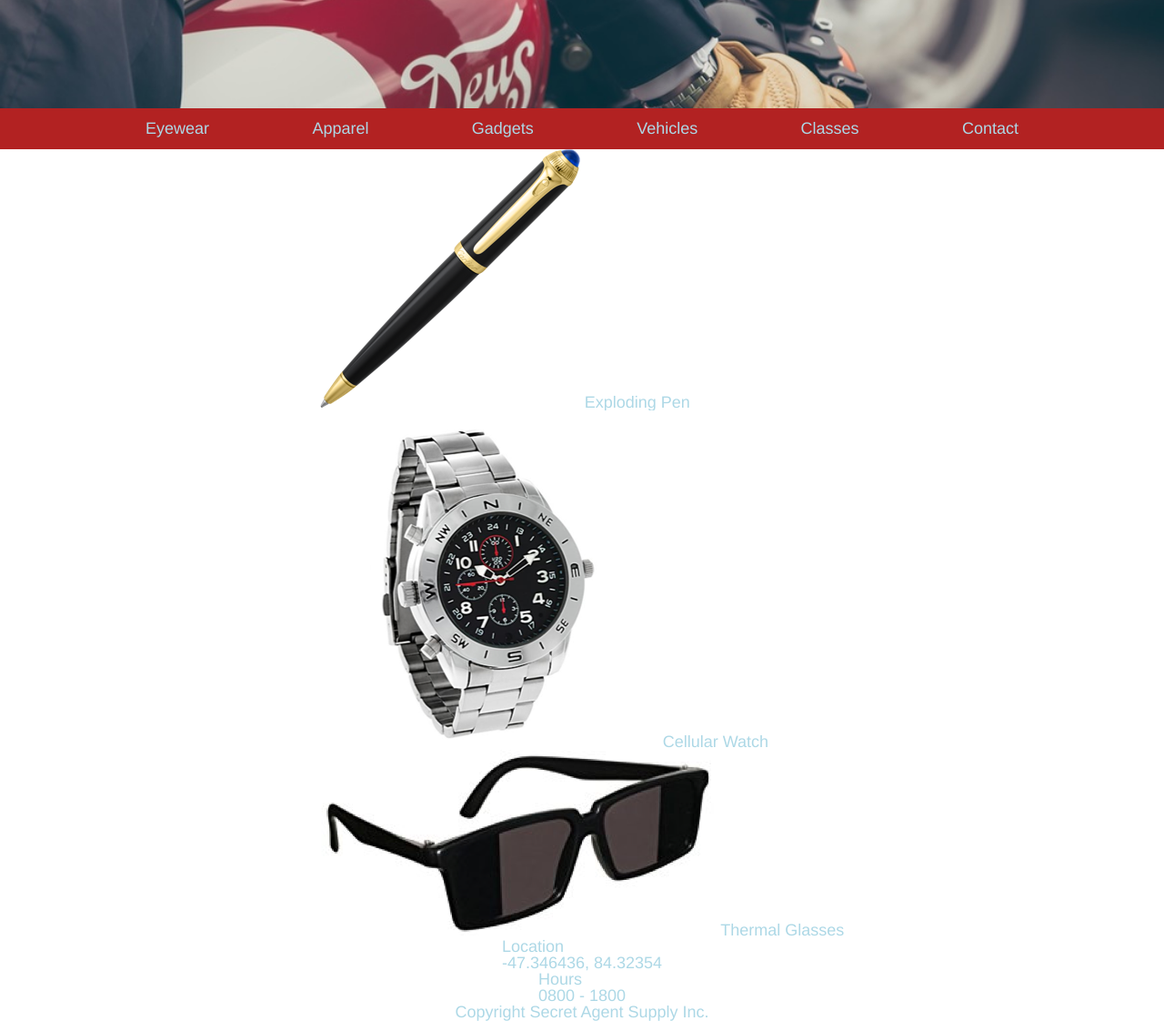
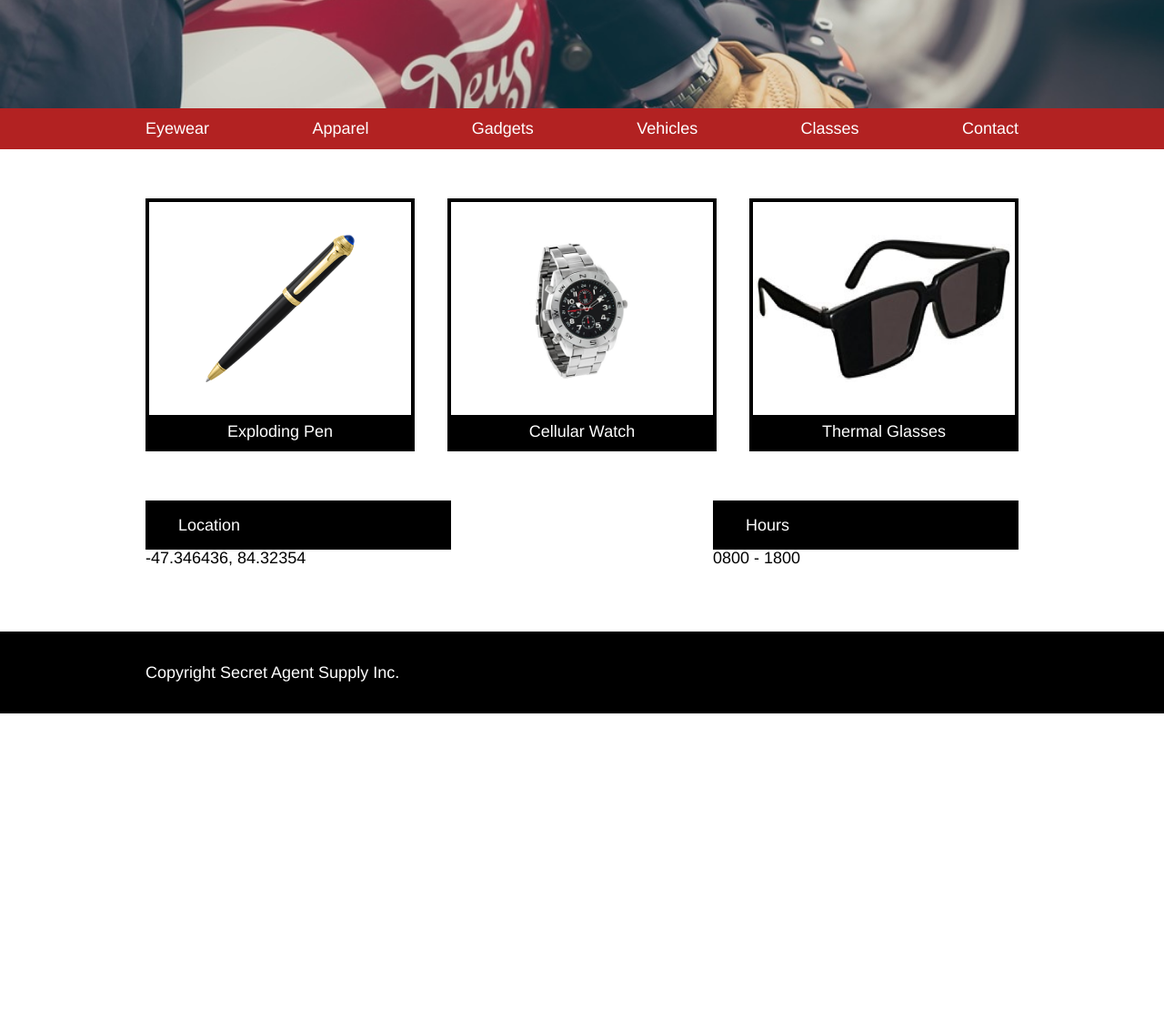
Before and after one commit to GBGitUser/codecademy-secretagent, a plain HTML site: page index.html in a window 1280 px wide. Shown: the part 373-1495 px from the top of the page at 91% size. After the commit the page ends 1157 px from the top, so only its background shows below. Drawn offline with Linux system fonts and the light colour scheme.

Commit message:
completed basic html structure

```diff
--- a/index.html
+++ b/index.html
@@ -11,7 +11,7 @@
 
       <!-- *** Logo Container *** -->
       <div class="logo_container">
-        <div class="logo">
+        <div class="content logo">
           <img src="./resources/images/logo.png" alt="logo">
           <p>SECRET AGENT SUPPLY INC.</p>
         </div>
@@ -19,20 +19,17 @@
 
       <!-- *** Photo Banner *** -->
       <div class="banner">
-<div class="banner_text_block_container">
-
-
+        <div class="content banner_text_block_container">
           <div class="banner_text_block">
             <h3>NEW ARRIVAL</h3>
             <h1>SPORT BIKES AND MOTORCYCLES</h1>
           </div>
         </div>
-
       </div>
 
       <!-- *** Nav Bar *** -->
       <nav>
-        <ul>
+        <ul class="content showme">
           <li>Eyewear</li>
           <li>Apparel</li>
           <li>Gadgets</li>
@@ -43,7 +40,7 @@
       </nav>
 
       <!-- *** Product Collection *** -->
-      <div class="product_collection">
+      <div class="content product_collection">
         <div class="product">
           <img src="./resources/images/pen.png" alt="pen">
           <span class="label">Exploding Pen</span>
@@ -52,25 +49,28 @@
           <img src="./resources/images/watch.png" alt="watch">
           <span class="label">Cellular Watch</span>
         </div>
-        <div class="product">
+        <div class="product showme">
           <img src="./resources/images/glasses.png" alt="glasses">
           <span class="label">Thermal Glasses</span>
         </div>
-      </div>
-      <div class="location">
+
+
+      <!-- *** Location Block *** -->
+        <div class="info">
           <div class="label">
             Location
           </div>
-        -47.346436, 84.32354
+          <span class="info_detail">-47.346436, 84.32354</span>
         </div>
-      <div class="hours">
+        <div class="info">
           <div class="label">
             Hours
           </div>
-        0800 - 1800
+          <span class="info_detail">0800 - 1800</span>
+        </div>
       </div>
       <footer>
-        Copyright Secret Agent Supply Inc.
+        <span class="content">Copyright Secret Agent Supply Inc.</span>
       </footer>
     </div>
   </body>
--- a/resources/css/style.css
+++ b/resources/css/style.css
@@ -1,18 +1,35 @@
 html {
   font-size: 18px;
   font-family: Helvetica;
+  color: white;
 }
 
-body {
-  color: lightblue;
-}
-
-.container {
+.container {  /*** i want the sections to stretch 100% ***/
   display : flex;
   flex-flow: column nowrap;
   align-items: center;
+  width: 100%;
 }
 
+.content {
+  width: 960px; /*** but i only want content to be in the center 960px ***/
+}
+
+
+@media only screen and (max-width: 1024px) {
+  .product {
+    width: 47%;
+  }
+  .info {
+    width: 35%;
+  }
+  .showme {
+    display: none;
+    color: blue;
+  }
+}
+
+/*** Logo ***/
 .logo_container {
   background-color: black;
   display: flex;
@@ -24,7 +41,6 @@ body {
   display: flex;
   justify-content: flex-start;
   align-items: center;
-  width: 960px;
 }
 
 .logo img {
@@ -37,6 +53,7 @@ body {
   padding: 0.66rem 0;
 }
 
+/*** Banner ***/
 .banner {
   display: flex;
   justify-content: center;
@@ -50,7 +67,6 @@ body {
 .banner_text_block_container {
   display: flex;
   justify-content: flex-start;
-  width: 960px;
 }
 
 .banner_text_block {
@@ -72,6 +88,8 @@ body {
   padding-top: 0.25rem;
 }
 
+
+/*** Nav ***/
 nav {
   display: flex;
   justify-content: center;
@@ -83,25 +101,60 @@ nav ul {
   display: flex;
   justify-content: space-between;
   padding: 0.75rem 0;
-  width: 960px;
 }
 
+/*** Product Section ***/
 .product_collection {
-
+  display: flex;
+  flex-flow: row wrap;
+  justify-content: space-between;
 }
 
 .product {
-
+  display: flex;
+  flex-flow: column nowrap;
+  justify-content: center;
+  align-items: center;
+  width: 30%;
+  border: 4px solid black;
+  margin: 3rem 0;
 }
 
-.location {
-
+.product img {
+  display: flex;
+/*  background-color: pink;*/
+  height: 9rem;
+  max-width: 100%;
+  margin: 2rem 2rem;
 }
 
-.hours {
+.product .label {
+  width: 100%;
+  background-color: black;
+  text-align: center;
+  padding: 0.5rem 0;
+}
 
+.info {
+  width: 35%;
+  padding-bottom: 4rem;
+}
+
+.info .label {
+  background-color: black;
+  padding: 1rem 2rem;
+}
+
+.info_detail {
+  color: black;
 }
 
 footer {
-
+  display: flex;
+  justify-content: center;
+  width: 100%;
+  align-items: center;
+  text-align: left;
+  height: 5rem;
+  background-color: black;
 }
```
Lines whose indentation alone changed are shown as unchanged.
